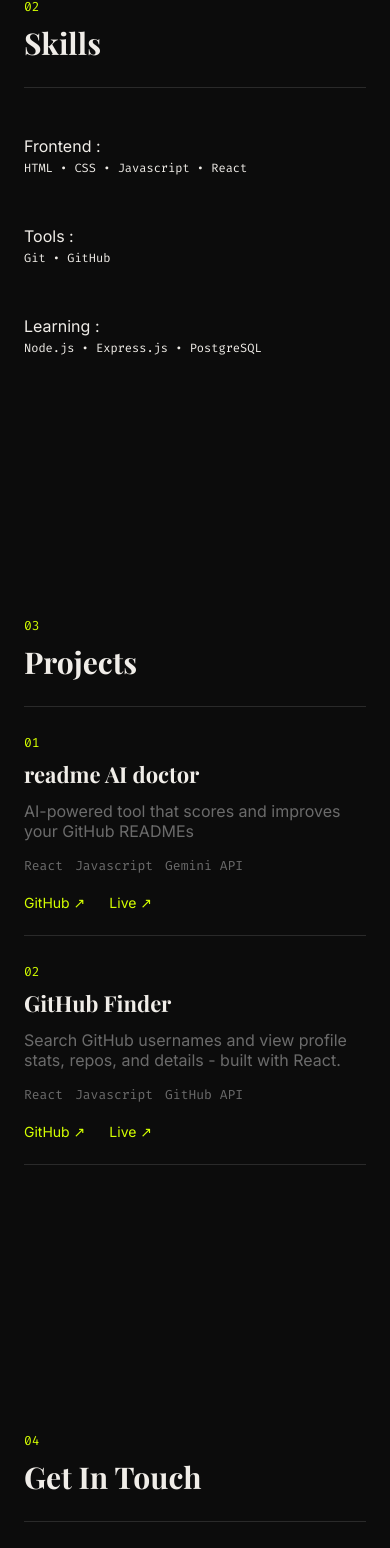
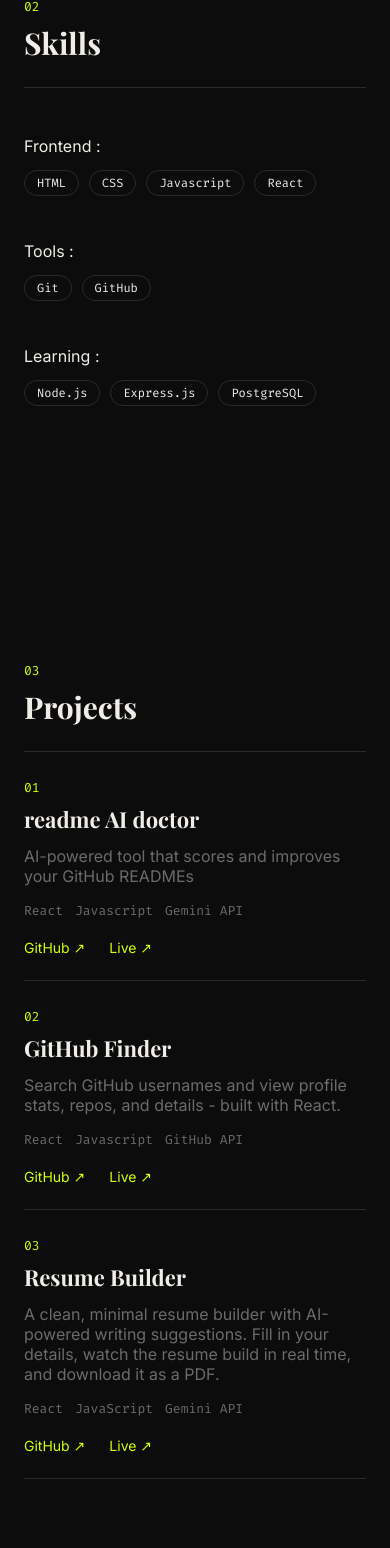
Before and after one commit to rohitdhok/rohitdhok, a React (Vite) app: page / in a window 390 px wide. Shown: the part 1499-3047 px from the top of the page. Built offline with nearby package versions, Linux system fonts and the light colour scheme; a web font is replaced by a local one.

Commit message:
feat: add resume builder project and refine skills section styling

```diff
--- a/src/components/Navbar.jsx
+++ b/src/components/Navbar.jsx
@@ -16,8 +16,8 @@ function Navbar() {
       </div>
       <ul className={isOpen ? "nav-links open" : "nav-links"}>
         <li><Link to="about" smooth={true} offset={-120} duration={500} onClick={() => setIsOpen(false)}>About</Link></li>
-        <li><Link to="skills" smooth={true} offset={-100} duration={500} onClick={() => setIsOpen(false)}>Skills</Link></li>
-        <li><Link to="projects" smooth={true} offset={-100} duration={500} onClick={() => setIsOpen(false)}>Projects</Link></li>
+        <li><Link to="skills" smooth={true} offset={-80} duration={500} onClick={() => setIsOpen(false)}>Skills</Link></li>
+        <li><Link to="projects" smooth={true} offset={-80} duration={500} onClick={() => setIsOpen(false)}>Projects</Link></li>
         <li><Link to="contact" smooth={true} offset={-70} duration={500} onClick={() => setIsOpen(false)}>Contact</Link></li>
       </ul>
     </nav>
--- a/src/index.css
+++ b/src/index.css
@@ -199,12 +199,23 @@ body {
 
 .skills-category p {
   font-size: 20px;
+  padding-bottom: 15px;
 }
 
-.skills-list span {
+.skill-tag {
   font-family: var(--font-mono);
   font-size: 14px;
   color: var(--text);
+  padding: 4px 12px;
+  border: 1px solid var(--border);
+  border-radius: 14px;
+  margin-right: 10px;
+  transition: ease 0.3s;
+  cursor: default;
+}
+
+.skill-tag:hover {
+    border-color: var(--lime);
 }
 
 /* Projects section */
@@ -388,10 +399,15 @@ body {
 
   .skills-category p {
     font-size: 16px;
+
   }
 
-  .skills-list span {
+  .skill-tag {
     font-size: 12px;
+    padding: 4px 12px;
+    border: 1px solid var(--border);
+    margin-right: 10px;
+    border-radius: 14px;
   }
 
   .projects {
--- a/src/sections/Contact.jsx
+++ b/src/sections/Contact.jsx
@@ -13,7 +13,7 @@ function Contact() {
       <a href="mailto:rohitdhok.dev@gmail.com" className="contact-email">rohitdhok.dev@gmail.com</a>
       <div className="contact-links">
         <a target='_blank' href="https://github.com/rohit-dhok" className="contact-github">GitHub</a>
-        <a target='_blank' href="https://www.linkedin.com/in/rohit-dhok-704980417/" className="contact-linkedin">LinkedIn</a>
+        <a target='_blank' href="https://www.linkedin.com/in/rohitdhok/" className="contact-linkedin">LinkedIn</a>
       </div>
     </section>
   )
--- a/src/sections/Projects.jsx
+++ b/src/sections/Projects.jsx
@@ -18,6 +18,14 @@ function Projects() {
       tech_tags: ["React", "Javascript", "GitHub API"],
       github: "https://github.com/rohit-dhok/github-finder",
       live: "https://github-finder-six-green.vercel.app/"
+    },
+    {
+      project_number: "03",
+      project_title: "Resume Builder",
+      project_desc: "A clean, minimal resume builder with AI-powered writing suggestions. Fill in your details, watch the resume build in real time, and download it as a PDF.",
+      tech_tags: ["React", "JavaScript", "Gemini API"],
+      github: "https://github.com/rohit-dhok/resume-builder-ai",
+      live: "https://resumo-liard.vercel.app/"
     }
   ]
   return (
--- a/src/sections/Skills.jsx
+++ b/src/sections/Skills.jsx
@@ -15,19 +15,19 @@ function Skills() {
         <div className='skills-category'>
           <p>Frontend :</p>
           { skills.frontend.map((skill, index) => (
-            <span key={skill}>{skill}{index !== (skills.frontend.length)-1 ? " • " : ""}</span>
+            <span className="skill-tag" key={skill}>{skill}</span>
           ))}
         </div>
         <div className='skills-category'>
           <p>Tools :</p>
           { skills.tools.map((skill, index) => (
-            <span key={skill}>{skill}{index !== (skills.tools.length)-1 ? " • " : ""}</span>
+            <span className="skill-tag" key={skill}>{skill}</span>
           ))}
         </div>
         <div className='skills-category'>
           <p>Learning :</p>
           { skills.learning.map((skill, index) => (
-            <span key={skill}>{skill}{index !== (skills.learning.length)-1 ? " • " : ""}</span>
+            <span className="skill-tag" key={skill}>{skill}</span>
           ))}
         </div>
       </div>
```
